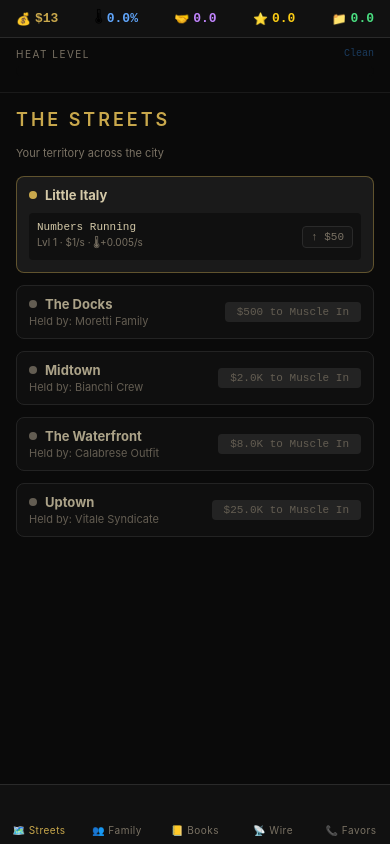
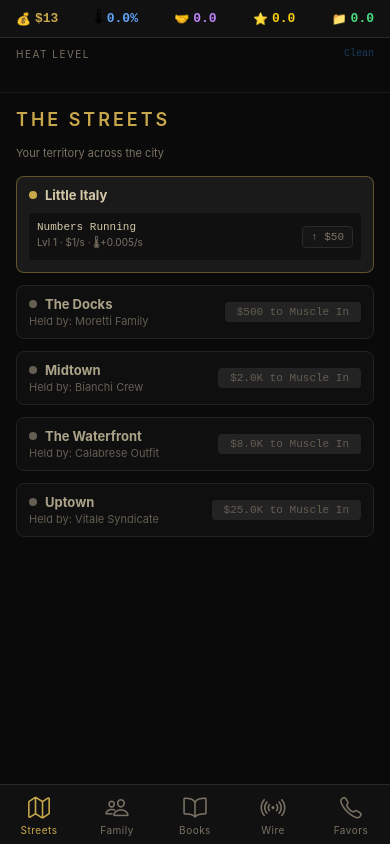
Before and after one commit to tibisoft/mafia-idler, a React Native app: screen / in a window 390 px wide. Built offline with nearby package versions, Linux system fonts and the light colour scheme.

Commit message:
Fix iOS bottom tab bar: add Ionicons, proper safe area height, remove emoji labels
Agent-Logs-Url: https://github.com/tibisoft/mafia-idler/sessions/0cab8076-bbce-4633-9982-87a4cecdbc34

Co-authored-by: WeTurkstra <4559042+WeTurkstra@users.noreply.github.com>

```diff
--- a/package.json
+++ b/package.json
@@ -9,6 +9,7 @@
     "web": "expo start --web"
   },
   "dependencies": {
+    "@expo/vector-icons": "^15.0.3",
     "@react-native-async-storage/async-storage": "^2.1.2",
     "@react-navigation/bottom-tabs": "^6.6.1",
     "@react-navigation/native": "^6.1.18",
--- a/src/App.tsx
+++ b/src/App.tsx
@@ -1,9 +1,10 @@
 import React, { useEffect, useRef } from 'react';
-import { View, StyleSheet } from 'react-native';
+import { View, StyleSheet, Platform } from 'react-native';
 import { NavigationContainer } from '@react-navigation/native';
 import { createBottomTabNavigator } from '@react-navigation/bottom-tabs';
 import { SafeAreaProvider, SafeAreaView } from 'react-native-safe-area-context';
 import { StatusBar } from 'expo-status-bar';
+import { Ionicons } from '@expo/vector-icons';
 import { useGameStore } from './store/gameStore';
 import { ResourceBar } from './components/ResourceBar';
 import { HeatMeter } from './components/HeatMeter';
@@ -47,31 +48,53 @@ function MainApp() {
             <Tab.Screen
               name="Streets"
               component={StreetsTab}
-              options={{ tabBarIcon: () => null, tabBarLabel: '🗺️ Streets' }}
+              options={{
+                tabBarLabel: 'Streets',
+                tabBarIcon: ({ color, size }) => (
+                  <Ionicons name="map-outline" size={size} color={color} />
+                ),
+              }}
             />
             <Tab.Screen
               name="Family"
               component={FamilyTab}
-              options={{ tabBarIcon: () => null, tabBarLabel: '👥 Family' }}
+              options={{
+                tabBarLabel: 'Family',
+                tabBarIcon: ({ color, size }) => (
+                  <Ionicons name="people-outline" size={size} color={color} />
+                ),
+              }}
             />
             <Tab.Screen
               name="Books"
               component={BooksTab}
-              options={{ tabBarIcon: () => null, tabBarLabel: '📒 Books' }}
+              options={{
+                tabBarLabel: 'Books',
+                tabBarIcon: ({ color, size }) => (
+                  <Ionicons name="book-outline" size={size} color={color} />
+                ),
+              }}
             />
             <Tab.Screen
               name="Wire"
               component={WireTab}
               options={{
-                tabBarIcon: () => null,
-                tabBarLabel: '📡 Wire',
+                tabBarLabel: 'Wire',
+                tabBarIcon: ({ color, size }) => (
+                  <Ionicons name="radio-outline" size={size} color={color} />
+                ),
                 tabBarBadge: newNotifCount > 0 ? newNotifCount : undefined,
               }}
             />
             <Tab.Screen
               name="Favors"
               component={FavorsTab}
-              options={{ tabBarIcon: () => null, tabBarLabel: '📞 Favors' }}
+              options={{
+                tabBarLabel: 'Favors',
+                tabBarIcon: ({ color, size }) => (
+                  <Ionicons name="call-outline" size={size} color={color} />
+                ),
+              }}
             />
           </Tab.Navigator>
         </NavigationContainer>
@@ -99,8 +122,9 @@ const styles = StyleSheet.create({
   tabBar: {
     backgroundColor: Colors.dark,
     borderTopColor: Colors.border,
-    height: 60,
-    paddingBottom: 8,
+    height: Platform.OS === 'ios' ? 88 : 60,
+    paddingBottom: Platform.OS === 'ios' ? 30 : 8,
+    paddingTop: 6,
   },
   tabLabel: {
     fontSize: 10,
```
Also changed, not shown: 1 other file (tests, documents, lock files or other folders).
